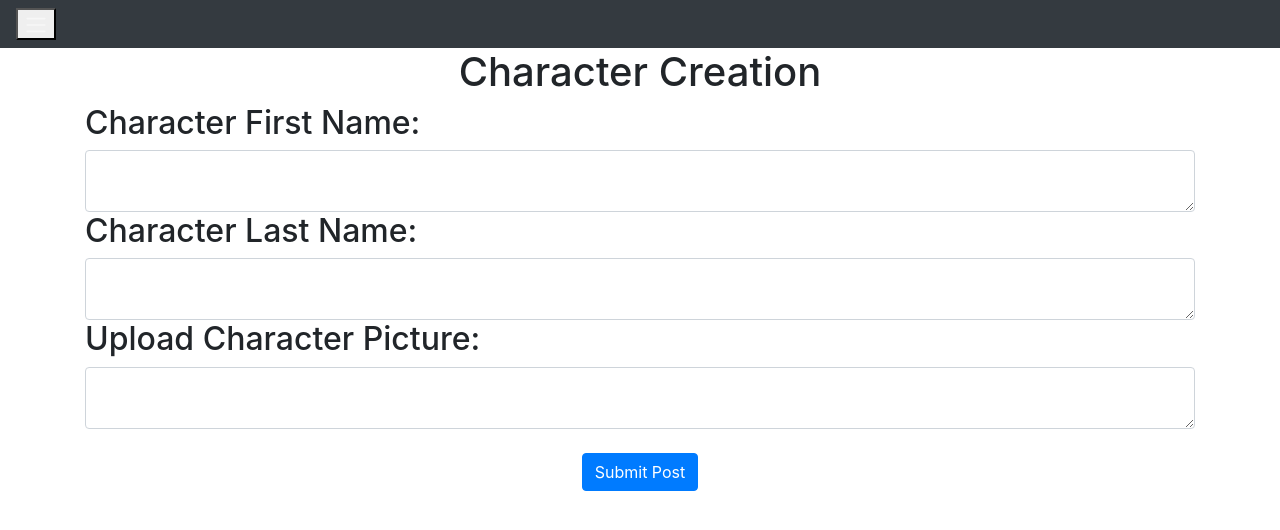
After one commit to astep2023/Personal_Projects_, a Flask app: page /character in a window 1280 px wide. The commit adds this page. Shown: the top 530 px of the page. Run offline with Flask 2, Linux system fonts and the light colour scheme; some libraries are stand-ins or nearby versions.

Commit message:
Added the character section kinda
Added a basic character creation. Added the tables for jutsus n characters.

```diff
--- a/Naruto_Website/website/__init__.py
+++ b/Naruto_Website/website/__init__.py
@@ -23,7 +23,7 @@ def create_app():
 
     app.register_blueprint(views, url_prefix = "/")
     app.register_blueprint(auth, url_prefix = "/")
-    from .models import User, Post, Character
+    from .models import User, Character, Post, Jutsu, jutsus
     create_database(app)
 
     login_manager = LoginManager()
--- a/Naruto_Website/website/auth.py
+++ b/Naruto_Website/website/auth.py
@@ -55,8 +55,9 @@ def signup():
             new_user = User(email = email, first_name = first_name, password = generate_password_hash(password1, method = "sha256"))
             db.session.add(new_user)
             db.session.commit()
+            login_user(new_user, remember = True)
             flash("Account created!", category="success")
-            login_user(user, remember = True)
+
             return redirect(url_for("views.home"))
 
     return render_template("signup.html", user = current_user)
--- /dev/null
+++ b/Naruto_Website/website/static/index.js
@@ -0,0 +1,9 @@
+function deletePost(postId)
+{
+    fetch("/delete-post", {
+        method: "POST",
+        body: JSON.stringify({ postId: postId})
+    }).then((_res) => {
+        window.location.href = "/new_post";
+    })
+}
--- a/Naruto_Website/website/templates/base.html
+++ b/Naruto_Website/website/templates/base.html
@@ -37,6 +37,15 @@
                         <a class="nav-item nav-link" id="home" href="/">
                             home
                         </a>
+                        {% if user.character %}
+                        <a class="nav-item nav-link" id="character" href="/character">
+                            My Character's
+                        </a>
+                        {% else %}
+                        <a class="nav-item nav-link" id="character" href="/character">
+                            Make A Character
+                        </a>
+                        {% endif %}
                         <a class="nav-item nav-link" id="logout" href="/logout">
                             logout
                         </a>
@@ -97,5 +106,10 @@
             crossorigin="anonymous"
         >
         </script>
+        <script
+        type="text/javascript"
+        src="{{ url_for('static', filename='index.js') }}"
+        >
+        </script>
     </body>
 </html>
--- /dev/null
+++ b/Naruto_Website/website/templates/character.html
@@ -0,0 +1,29 @@
+{% extends "base.html" %}
+{% block content %}
+<!--
+    id = db.Column(db.Integer, primary_key = True)
+    first_name = db.Column(db.String(150))
+    last_name = db.Column(db.String(150))
+    chakra = db.Column(db.Integer)
+    chakra_control = db.Column(db.Integer)
+    speed = db.Column(db.Integer)
+    strength = db.Column(db.Integer)
+    character_img = db.Column(db.String(100))
+    user_id = db.Column(db.Integer, db.ForeignKey("user.id"))
+-->
+    <h1 class="text-center">Character Creation</h1>
+    <form method="POST">
+        <h2>Character First Name:</h2>
+        <textarea name="first_name" id="first_name" class="form-control"></textarea>
+        <h2>Character Last Name:</h2>
+        <textarea name="last_name" id="last_name" class="form-control"></textarea>
+        <h2>Upload Character Picture:</h2>
+        <textarea name="character_img" id="character_img" class="form-control"></textarea>
+        <br/>
+        <div class = "text-center">
+            <button type="submit" class="btn btn-primary">
+                Submit Post
+            </button>
+        </div>
+    </form>
+{% endblock %}
--- a/Naruto_Website/website/views.py
+++ b/Naruto_Website/website/views.py
@@ -1,5 +1,8 @@
-from flask import Blueprint, render_template
+from flask import Blueprint, render_template, request, flash, redirect, url_for, jsonify
 from flask_login import login_required, current_user
+from .models import Post, Character
+from . import db
+import json
 
 views = Blueprint("views", __name__)
 
@@ -11,4 +14,43 @@ def home():
 @views.route("/new_post", methods=["GET", "POST"])
 @login_required
 def new_post():
+    if request.method == "POST":
+        post = request.form.get("post")
+        if len(post) < 1:
+            flash("Post is too short.", category = "error")
+        else:
+            new_post = Post(text = post, user_id = current_user.id)
+            db.session.add(new_post)
+            db.session.commit()
+            flash("Post added", category = "success")
+
     return render_template("new_post.html", user = current_user)
+
+@views.route("/character", methods=["GET", "POST"])
+def character():
+    if request.method == "POST":
+        first_name = request.form.get("first_name")
+        last_name = request.form.get("last_name")
+        character_img = request.form.get("character_img")
+        if len(first_name) < 2:
+            flash("Name is too short.", category = "error")
+        elif character_img == "" or character_img == None:
+            flash("Please put in a character image.", category = "error")
+        else:
+            if last_name:
+                new_character = Character(first_name = first_name, last_name = last_name, character_img = character_img)
+                db.session.add(new_character)
+                db.session.commit()
+    return render_template("character.html", user = current_user)
+
+
+@views.route("/delete-post", methods=["POST"])
+def delete_post():
+    post = json.loads(request.data)
+    post_id = post["postId"]
+    post = Post.query.get(post_id)
+    if post:
+        if post.user_id == current_user.id:
+            db.session.delete(post)
+            db.session.commit()
+    return jsonify({})
```
Also changed, not shown: Naruto_Website/website/models.py (+18 -2 lines), Naruto_Website/website/templates/new_post.html (+21 -6 lines), Naruto_Website/website/database.db.
